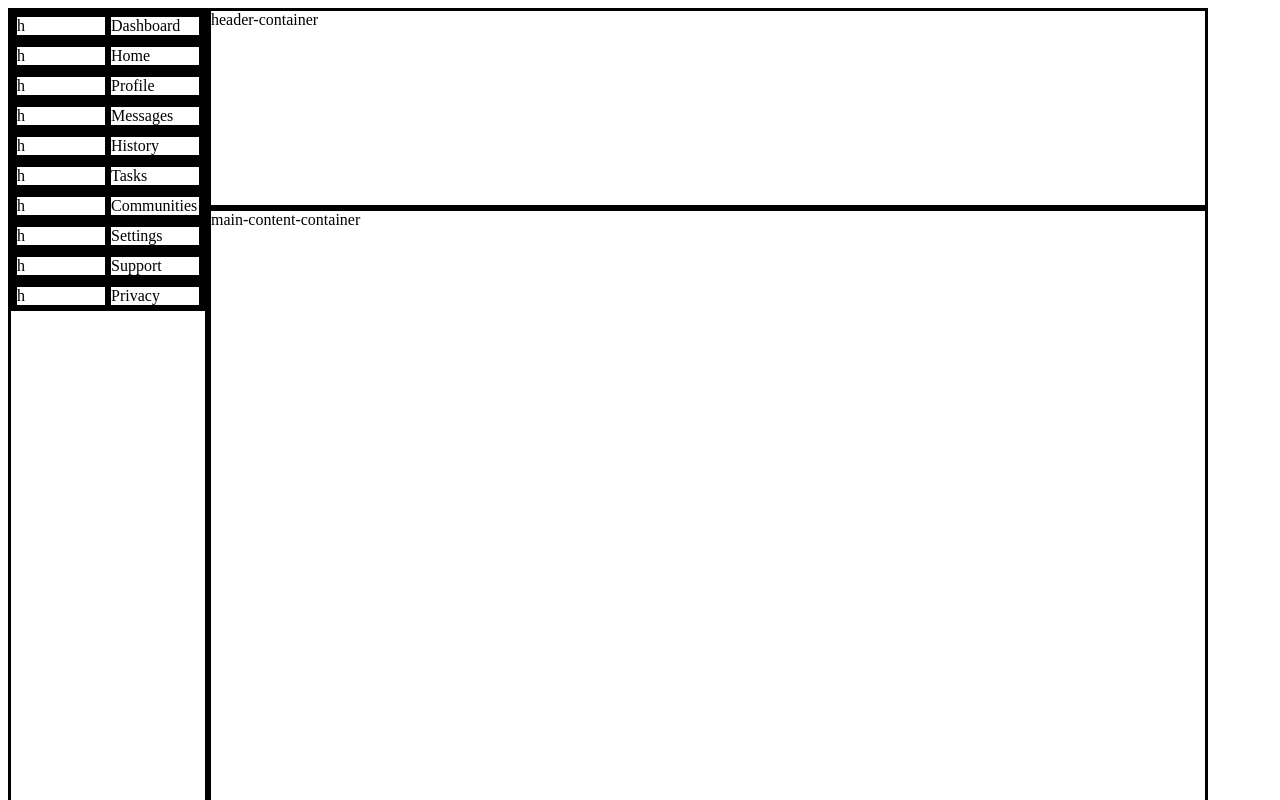
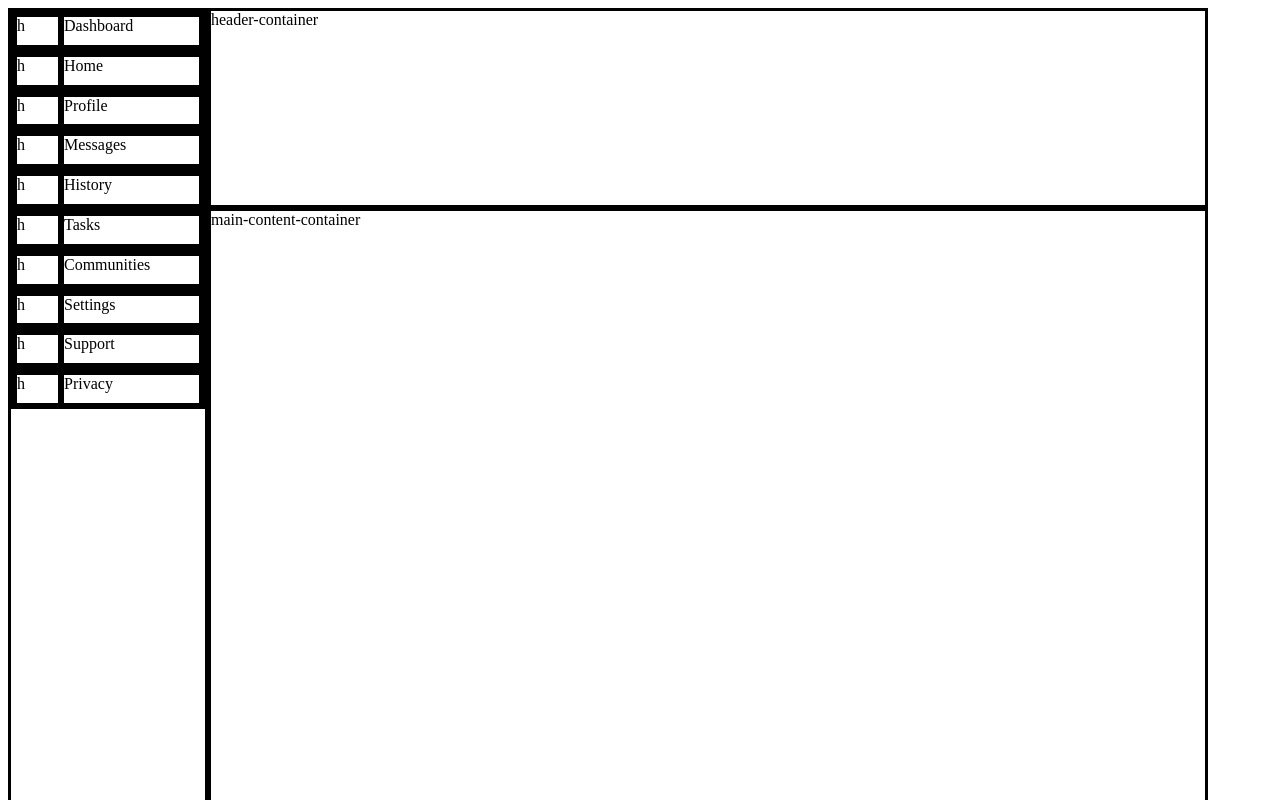
Before and after one commit to sjursaa/odin-admin-dashboard, a plain HTML site: page index.html in a window 1280 px wide. Shown: the top 800 px of the page. Drawn offline with Linux system fonts and the light colour scheme.

Commit message:
adjust grid template for sidebar, 30, 1fr

```diff
--- a/style.css
+++ b/style.css
@@ -13,6 +13,8 @@ div {
   grid-column-start: 1;
   grid-row-start: 1;
   grid-row-end: 3;
+  display: grid;
+  grid-template-rows: repeat(30, 1fr);
 }
 
 .header-container {
@@ -26,6 +28,6 @@ div {
 /* Sidebar */
 .sidebar-element {
   display: grid;
-  grid-template: 1fr /1fr 1fr;
+  grid-template: 1fr /1fr 3fr;
   /* grid-template-rows: 1fr 1fr; */
 }
```
